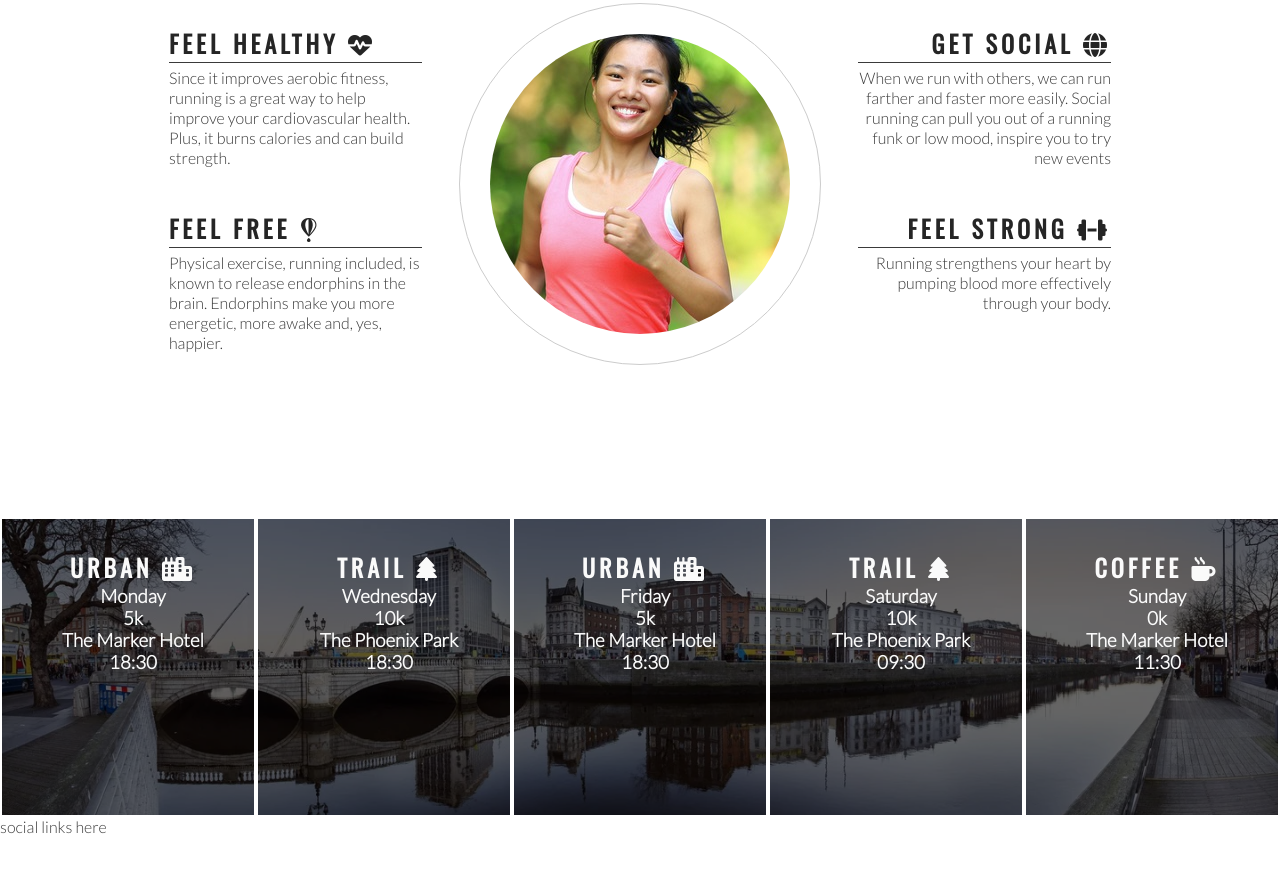
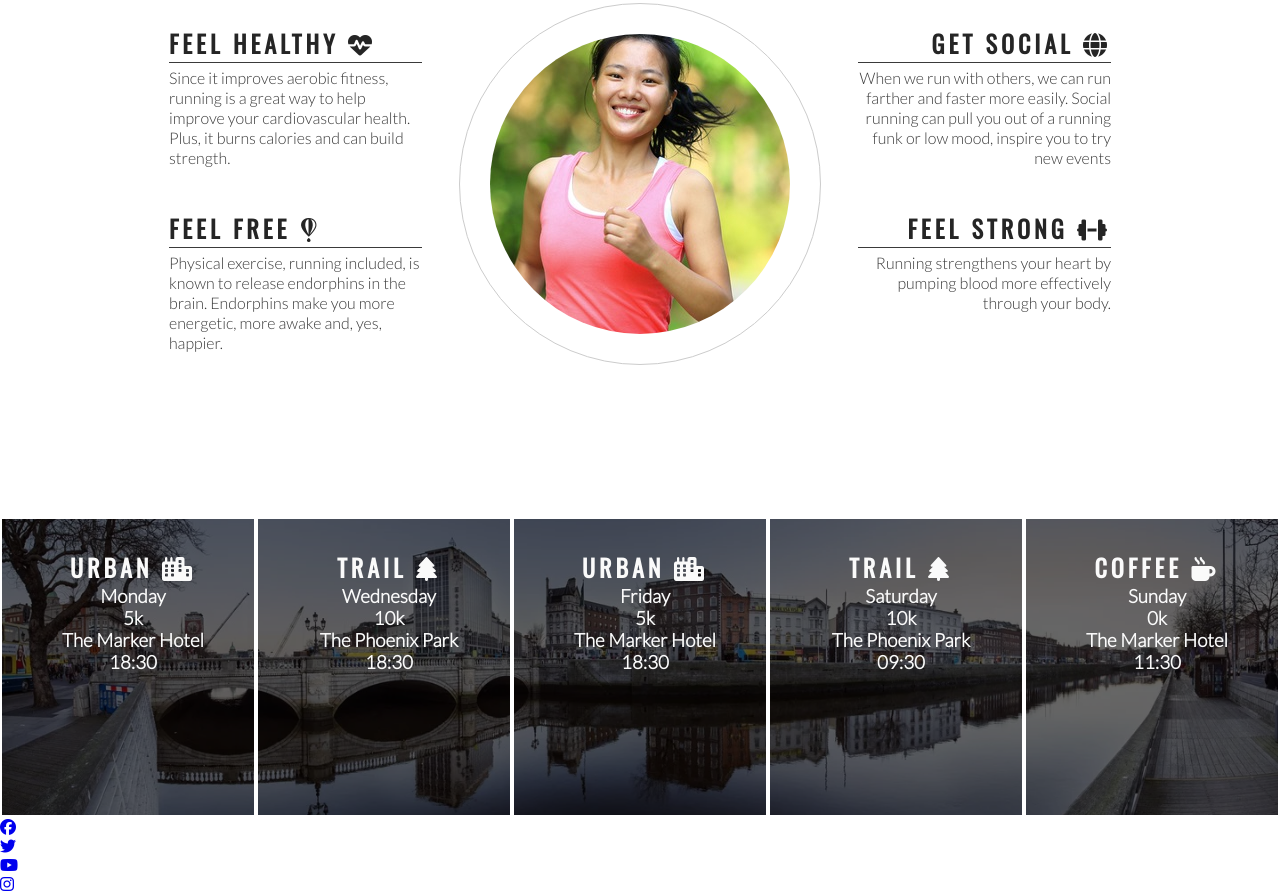
Before and after one commit to SeamusMGB/love-running, a plain HTML site: page index.html in a window 1280 px wide. Shown: the part 778-1671 px from the top of the page. Before the commit the page ends 1614 px from the top, so only its background shows below. Drawn offline with nearby package versions, Linux system fonts and the light colour scheme.

Commit message:
add social media icons to footer

```diff
--- a/index.html
+++ b/index.html
@@ -116,7 +116,20 @@
 
     </section>
     <footer>
-        social links here
+        <ul>
+            <li>
+                <a href="https://facebook.com" target="blank" rel="noopener" aria-label="Visit our Facebook page (opens in a new tab)"><i class="fab fa-facebook"></i></a>
+            </li>
+            <li>
+                <a href="https://twitter.com" target="blank" rel="noopener" aria-label="Visit our Twitter page (opens in a new tab)"><i class="fab fa-twitter"></i></a>
+            </li>
+            <li>
+                <a href="https://youtube.com" target="blank" rel="noopener" aria-label="Visit our YouTube page (opens in a new tab)"><i class="fab fa-youtube"></i></a>
+            </li>
+            <li>
+                <a href="https://instagram.com" target="blank" rel="noopener" aria-label="Visit our Instagram page (opens in a new tab)"><i class="fab fa-instagram"></i></a>
+            </li>
+        </ul>
     </footer>
 
     <!-- font awesome script -->
```
